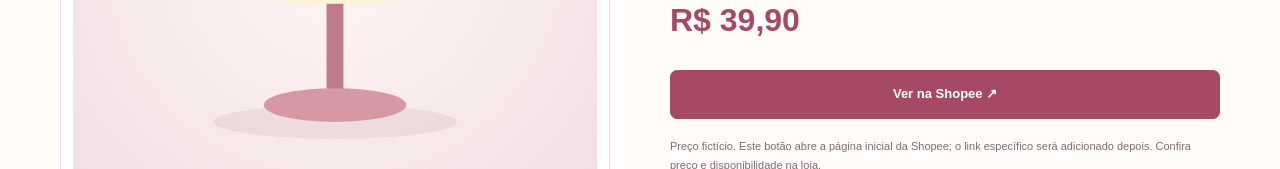
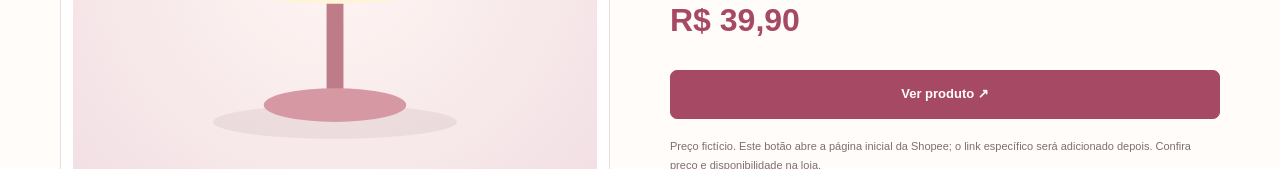
Before and after one commit to 1Luisin/site_isso_facilita, a Next.js app: page /produto/luminaria-de-mesa in a window 1280 px wide. Shown: the part 435-604 px from the top of the page. Built offline with nearby package versions, Linux system fonts and the light colour scheme.

Commit message:
fix: altera botões de afiliado para Ver produto

```diff
--- a/src/app/produto/[slug]/page.tsx
+++ b/src/app/produto/[slug]/page.tsx
@@ -45,7 +45,7 @@ export default async function ProductPage({
             target="_blank"
             rel="sponsored noopener noreferrer"
           >
-            Ver na Shopee ↗
+            Ver produto ↗
           </a>
           <p className="micro">
             Preço fictício. Este botão abre a página inicial da Shopee; o link
--- a/src/components/catalog.tsx
+++ b/src/components/catalog.tsx
@@ -45,7 +45,7 @@ export function ProductCard({ product }: { product: Product }) {
           target="_blank"
           rel="sponsored noopener noreferrer"
         >
-          Ver na Shopee <span>↗</span>
+          Ver produto <span>↗</span>
         </a>
       </div>
     </article>
```
